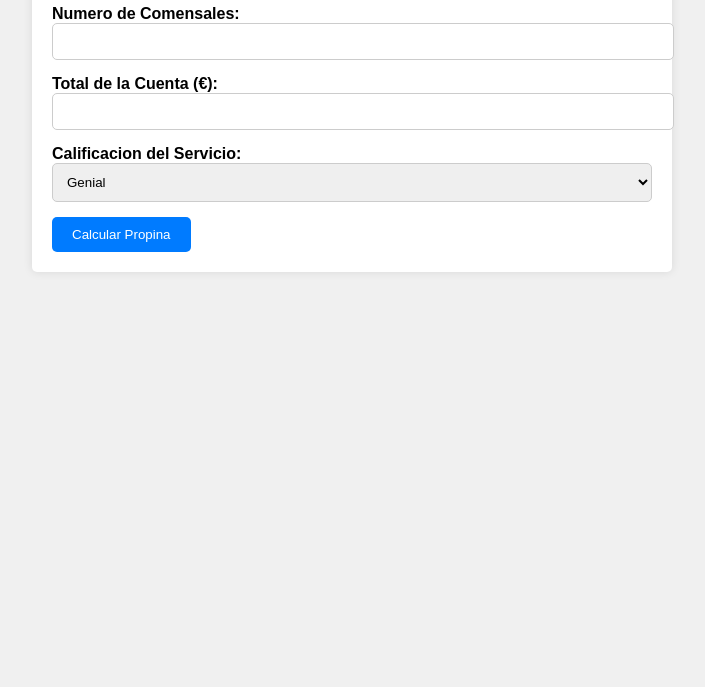
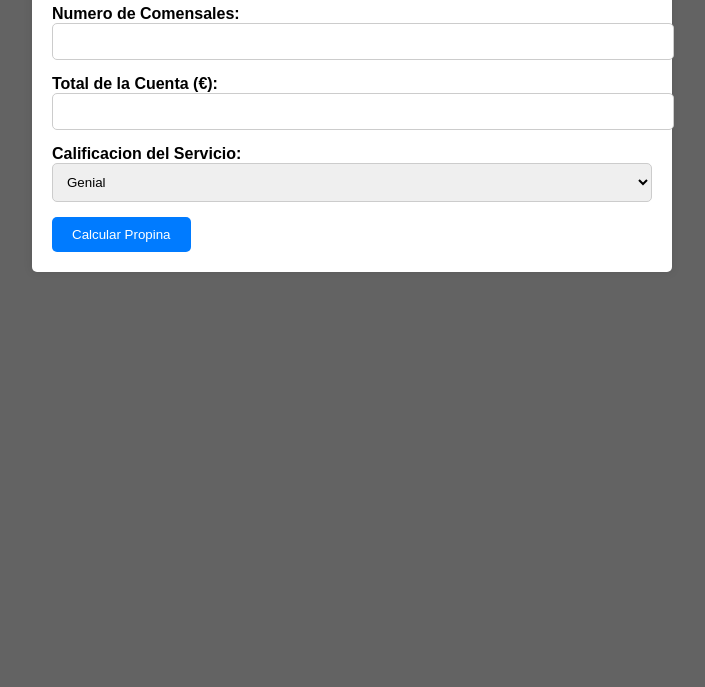
Before and after one commit to IvanPolitecnics/Calculadora, a plain HTML site: page index.html in a window 1280 px wide. Shown: the part 113-800 px from the top of the page, without its empty margins (288-993 px from the left). Drawn offline with Linux system fonts and the light colour scheme.

Commit message:
Update CSS.css

```diff
--- a/CSS.css
+++ b/CSS.css
@@ -2,7 +2,7 @@ body {
     font-family: Arial, sans-serif;
     margin: 0;
     padding: 0;
-    background-color: #f0f0f0;
+    background-color: #636363;
 }
 
 .container {
```
